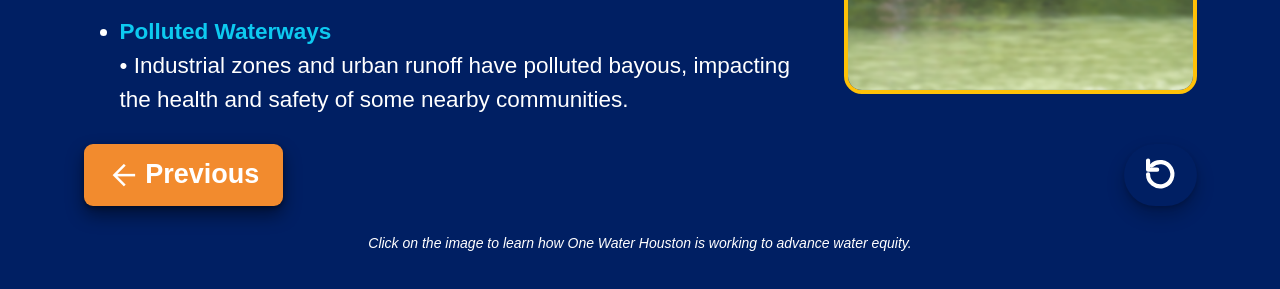
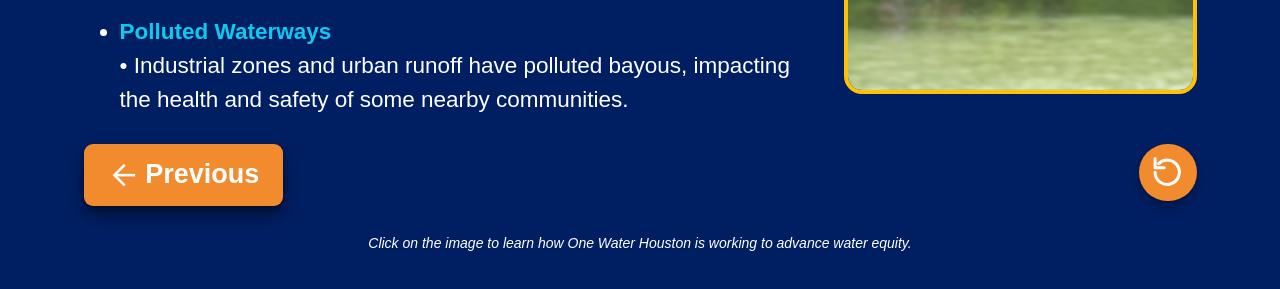
Before and after one commit to onesimusrex/one-water, a website: page public/26_water_equity.html in a window 1280 px wide. Both pictures are taken after a click on the button "Next". Shown: the part 704-993 px from the top of the page. Drawn offline with nearby package versions, Linux system fonts and the light colour scheme.

Commit message:
Update custom.css

```diff
--- a/public/css/custom.css
+++ b/public/css/custom.css
@@ -262,32 +262,48 @@ img, svg, video { max-width: 100%; height: auto; }
 .icon-restart{
   width: 1.35em;
   height: 1.35em;
-  color: #ffffff;                 /* uses currentColor for stroke */
+  color: #ffffff;                 /* arrow stays white via currentColor stroke */
   transform: scaleX(-1);          /* flip direction */
   transform-origin: 50% 50%;
+  /* no background here; the BUTTON supplies the orange disc */
+  border-radius: 0;
+  padding: 0;
 }
 /* Nudge stroke width for all child paths/shapes inside the SVG */
-.icon-restart, .icon-restart *{ stroke-width: 2.75px !important; }
+.icon-restart, .icon-restart *{ stroke-width: 2px !important; }
 
 /* Flat outline nav button with DARK shadow on dark pages */
 .btn-outline-light.nav-btn{
   color: #ffffff !important;
-  /* border-color: rgba(255,255,255,.9) !important; */
   border: none;
-  background-color: transparent !important;  /* remove any white glow */
-  /* dialed back shadow by ~25% */
-  box-shadow: 0 .5rem 1rem rgba(0,0,0,.24), 0 .125rem .25rem rgba(0,0,0,.16) !important;
+  background-color: #f28b2e !important;   /* solid orange disc */
+  border-radius: 50%;
+  width: 3rem;
+  height: 3rem;
+  padding: 0;
+  display: inline-flex;
+  align-items: center;
+  justify-content: center;
+  /* slightly softened shadow */
+  box-shadow: 0 .45rem .9rem rgba(0,0,0,.22), 0 .1rem .2rem rgba(0,0,0,.18) !important;
 }
 .btn-outline-light.nav-btn:hover,
 .btn-outline-light.nav-btn:focus{
+  background-color:#d97706 !important;
   /* slightly stronger than rest state, still lighter than before */
   box-shadow: 0 .6rem 1.2rem rgba(0,0,0,.30), 0 .2rem .4rem rgba(0,0,0,.22) !important;
 }
 
-/* Remove the dotted ring stroke on the restart icon's circle only */
+/* Hide the inner SVG circle so we don't get an orange dot inside a white ring.
+   The orange disc now comes from the svg's background set above. */
 .icon-restart circle{
-  stroke: none !important;
-  stroke-dasharray: none !important;
+  display: none !important;
 }
+
+.icon-restart path{
+  stroke: #ffffff !important;      /* white arrow stroke */
+  fill: none !important;           /* ensure arrow is not filled */
+}
+
 /* Arrow icons inside buttons: consistent sizing and alignment */
 .btn .material-symbols-outlined{ font-size:1.25em; line-height:1; vertical-align:-0.15em; }
```
